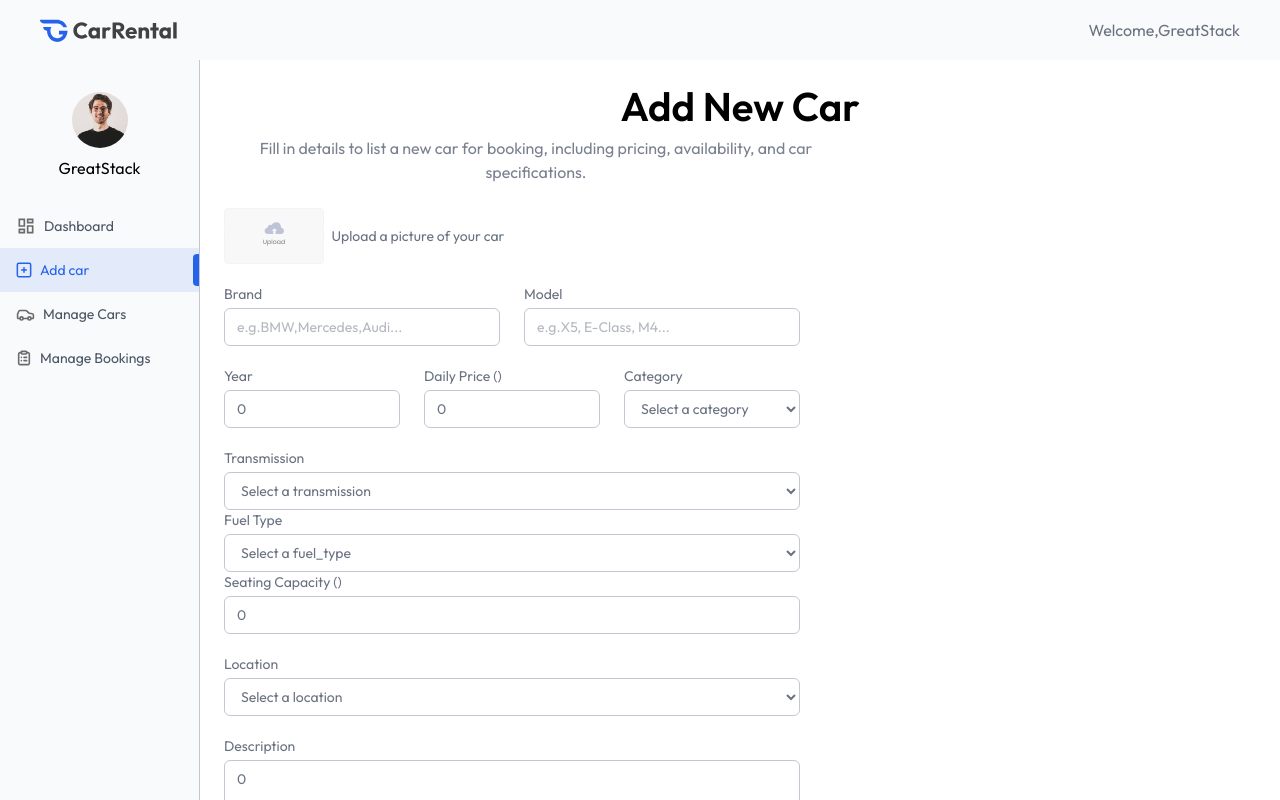
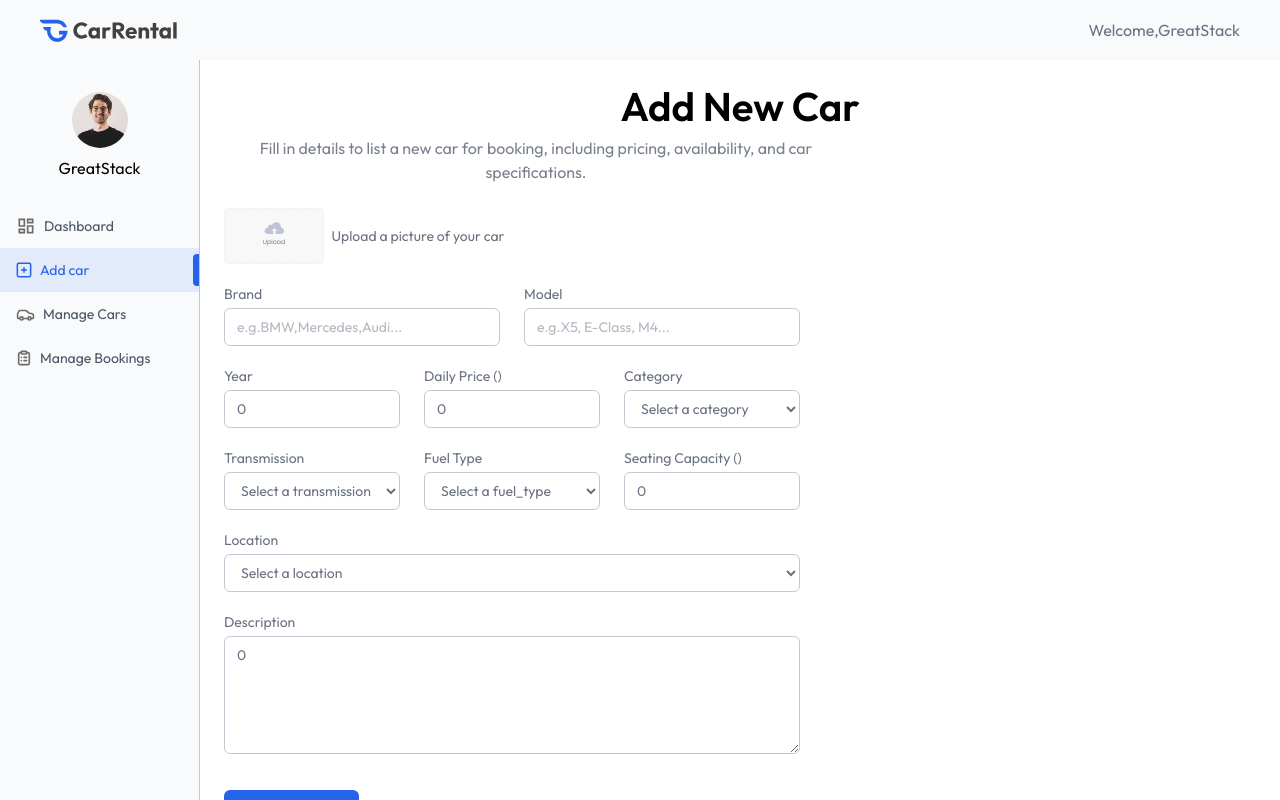
Before and after one commit to Manoj-M19/Car-Rental, a React app in the folder frontend/: page /owner/add-car in a window 1280 px wide. Shown: the top 800 px of the page. Built offline with nearby package versions, Linux system fonts and the light colour scheme; the HTML template or start-up script is replaced by a standard one.

Commit message:
modified

```diff
--- a/frontend/src/pages/owner/AddCar.jsx
+++ b/frontend/src/pages/owner/AddCar.jsx
@@ -118,7 +118,8 @@
             </select>
           </div>
         </div>
-        <div className="grid-grid-cols-1 sm:grid-cols-2 md:grid-cols-3 gap-6">
+
+        <div className="grid grid-cols-1 sm:grid-cols-2 md:grid-cols-3 gap-6">
           <div className="flex flex-col w-full">
             <label>Transmission</label>
             <select
```
